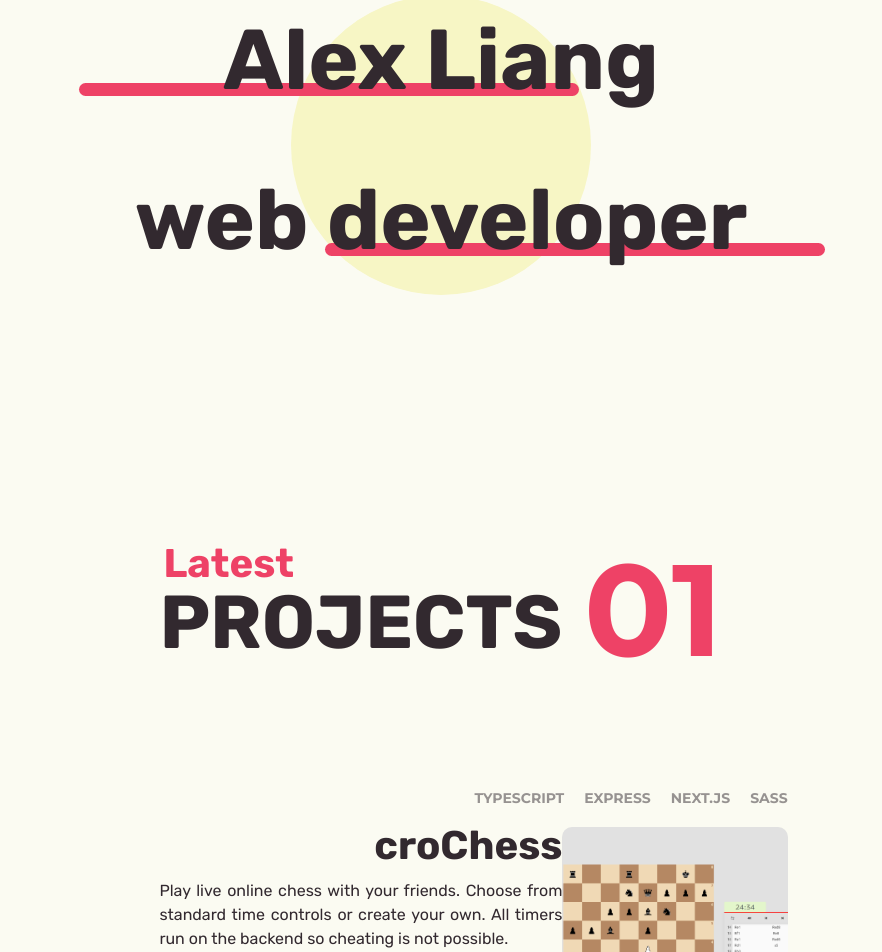
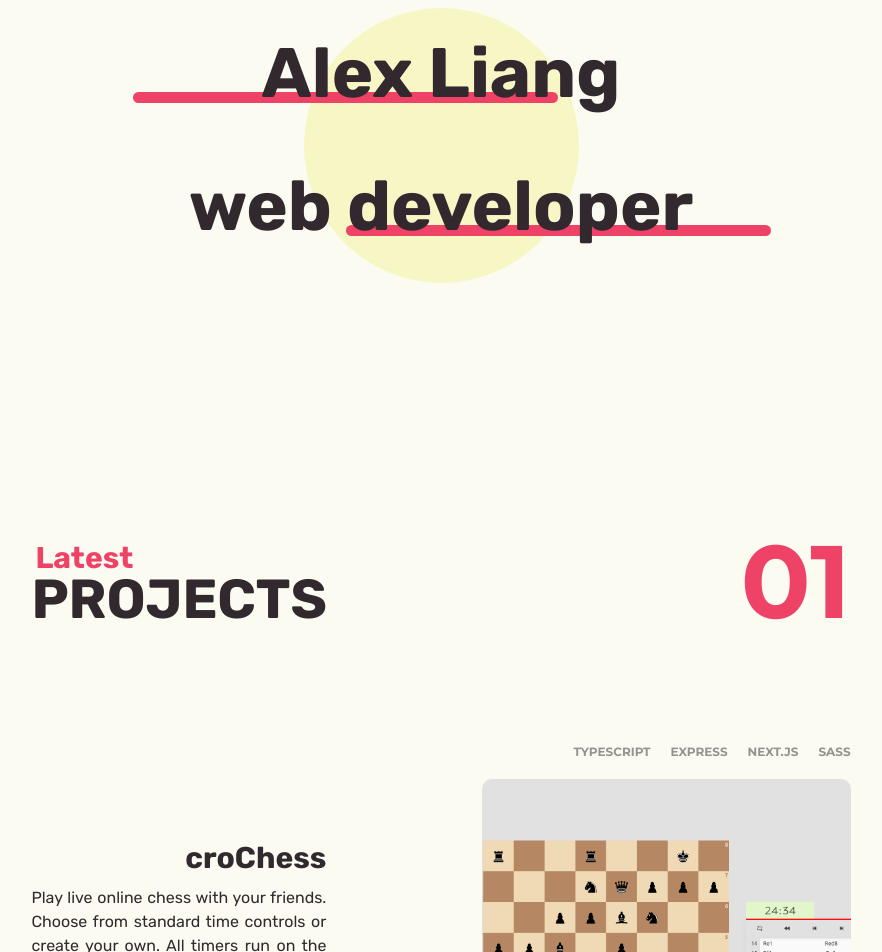
Before and after one commit to nksupermarket/portfolio, a React (Create React App) app: page / in a window 1280 px wide. Shown: the part 260-1212 px from the top of the page, without its empty margins (199-1081 px from the left). Built offline with nearby package versions, Linux system fonts and the light colour scheme.

Commit message:
added responsive styling for 1300px

```diff
--- a/src/styles/Header.module.scss
+++ b/src/styles/Header.module.scss
@@ -62,8 +62,27 @@
   }
 }
 
-@media screen and (min-width: 993px) {
+@media screen and (min-width: 1301px) {
   @include style(300px, 10px, 73px, 500px, 13px, 80px, 190px);
+  /*  $circleSize,
+  $marginTop,
+  $topOffset,
+  $lineWidth,
+  $lineHeight,
+  $rightOffset,
+  $leftOffset
+  */
+}
+
+@media screen and (max-width: 1300px) {
+  .main {
+    row-gap: 50px;
+  }
+
+  .underline {
+    border-radius: 7px;
+  }
+  @include style(275px, 10px, 60px, 425px, 11px, 62px, 157px);
 }
 
 @media screen and (max-width: 992px) {
--- a/src/styles/Nav.module.scss
+++ b/src/styles/Nav.module.scss
@@ -88,10 +88,18 @@
   align-items: center;
 }
 
-@media screen and (min-width: 769px) {
+@media screen and (min-width: 1301px) {
   @include elSize(30px);
 }
 
-@media screen and (max-width: 768px) {
+@media screen and (max-width: 1300px) {
   @include elSize(25px);
 }
+
+@media screen and (max-width: 992px) {
+  @include elSize(22px);
+}
+
+@media screen and (max-width: 768px) {
+  @include elSize(18px);
+}
--- a/src/styles/Project.module.scss
+++ b/src/styles/Project.module.scss
@@ -102,6 +102,20 @@
   }
 }
 
+@media screen and (max-width: 1300px) {
+  .text_block {
+    flex: 0 0 295px;
+  }
+
+  .img_col {
+    width: 45%;
+
+    h5 {
+      font-size: 12px;
+    }
+  }
+}
+
 @media screen and (max-width: 992px) {
   .main {
     padding: 0 3px;
--- a/src/styles/SectionHeader.module.scss
+++ b/src/styles/SectionHeader.module.scss
@@ -33,6 +33,15 @@
   }
 }
 
+@media screen and (max-width: 1300px) {
+  .main {
+    h2 {
+      font-size: 103px;
+      margin-top: -22px;
+    }
+  }
+}
+
 @media screen and (max-width: 992px) {
   .main {
     h2 {
--- a/src/styles/index.scss
+++ b/src/styles/index.scss
@@ -206,6 +206,20 @@ textarea {
   }
 }
 
+@media screen and (max-width: 1300px) {
+  h2 {
+    font-size: 70px;
+  }
+
+  h3 {
+    font-size: 55px;
+  }
+
+  h4 {
+    font-size: 30px;
+  }
+}
+
 @media screen and (max-width: 992px) {
   .App {
     padding: 0 15%;
@@ -250,7 +264,13 @@ textarea {
   }
 }
 
-@media screen and (min-width: 993px) {
+@media screen and (min-width: 769px) {
+  .App {
+    padding: 0 18%;
+  }
+}
+
+@media screen and (min-width: 1600px) {
   .App {
     padding: 0 28%;
   }
```
